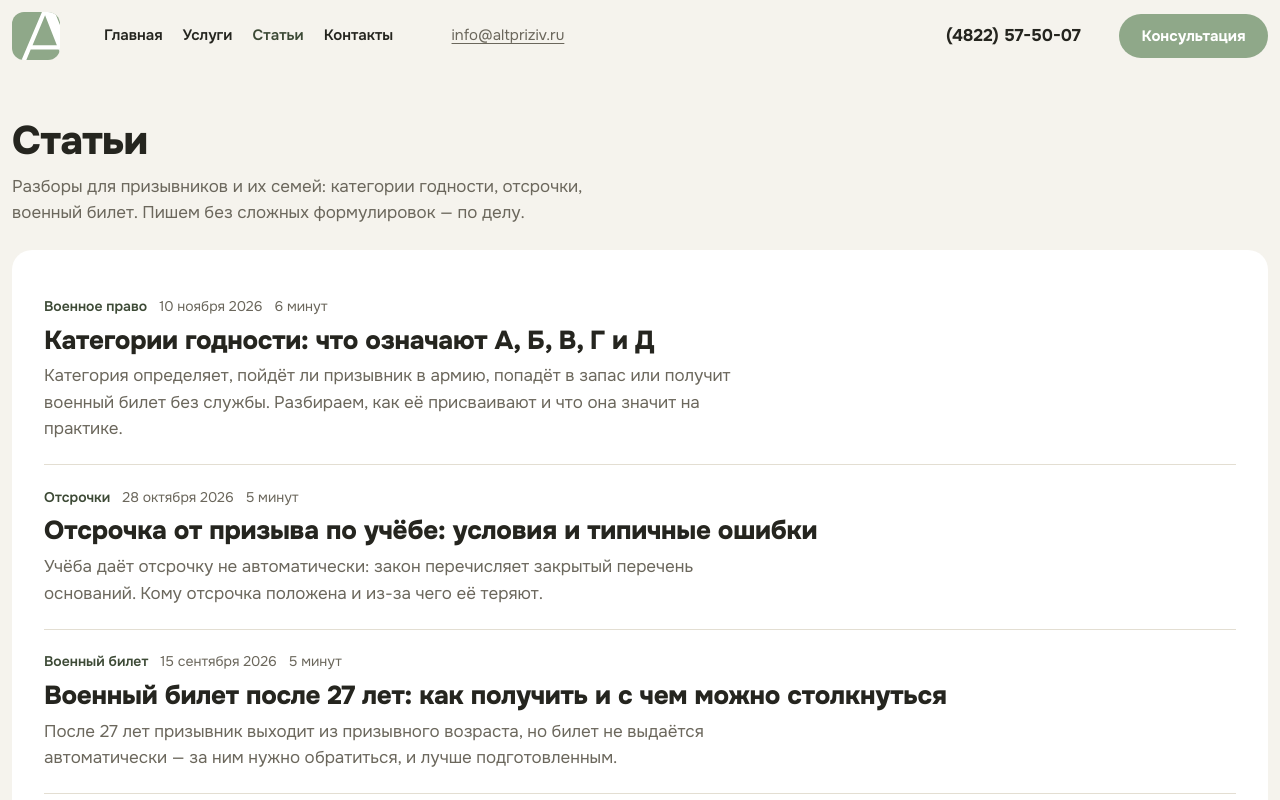
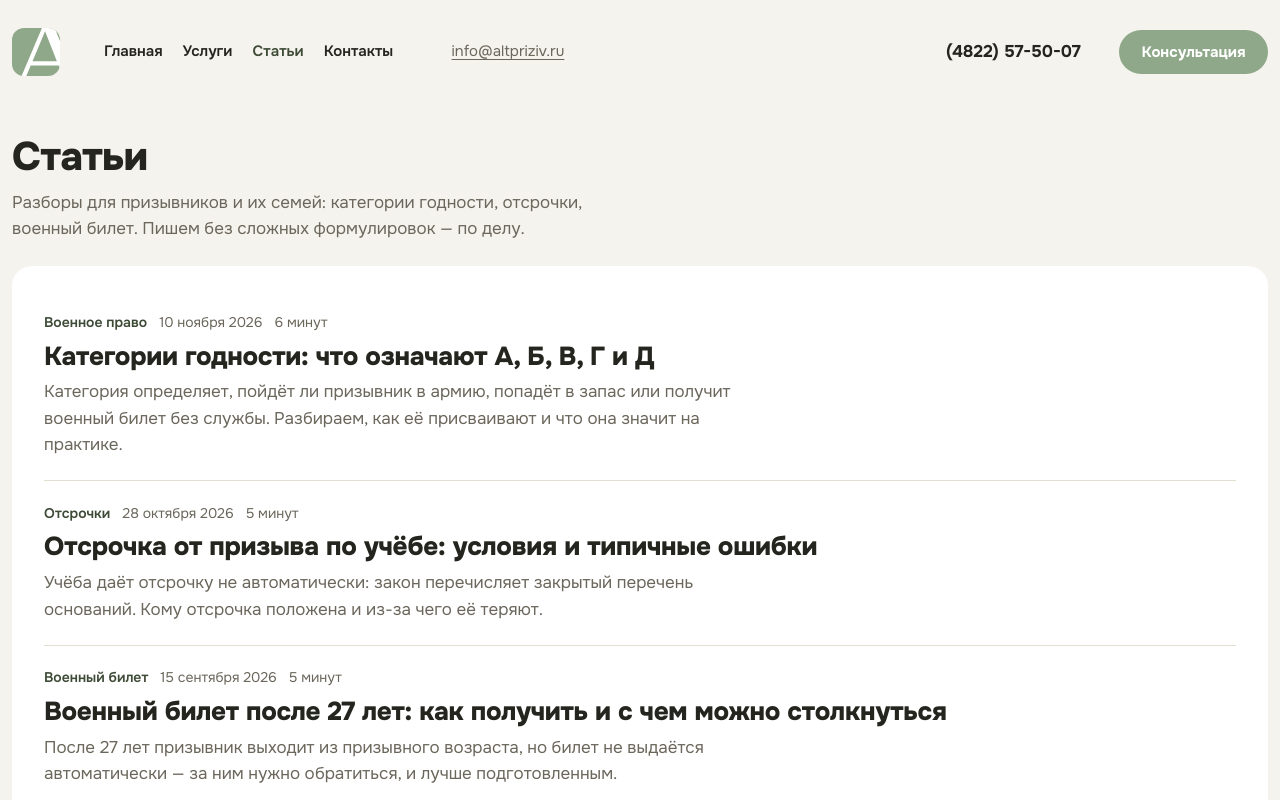
Before and after one commit to Anyboom/alt, a plain HTML site: page blog.html in a window 1280 px wide. Shown: the top 800 px of the page. Drawn offline with Linux system fonts and the light colour scheme; a web font is replaced by a local one.

Commit message:
🩹 fix: restore hero-level top padding for light header
Remove padding-top: 0 override from .page-light.site-header so the
base clamp(0.75rem, 2vh, 1.25rem) applies — header on services, blog
and article pages sits at the same height as over the hero on index.

```diff
--- a/css/style.css
+++ b/css/style.css
@@ -134,7 +134,7 @@ h1 { font-size: var(--fs-h1); letter-spacing: -0.03em; line-height: 1.04; }
 .menu-sheet { display: none; }
 
 /* ===== светлая шапка (services.html): та же шапка на кремовом фоне ===== */
-.page-light.site-header { position: static; padding-top: 0; }
+.page-light.site-header { position: static; }
 .page-light .site-header :focus-visible { outline-color: var(--deep); }
 .page-light .header__nav a { color: var(--ink); }
 .page-light .header__nav a:hover { color: var(--deep); }
```
